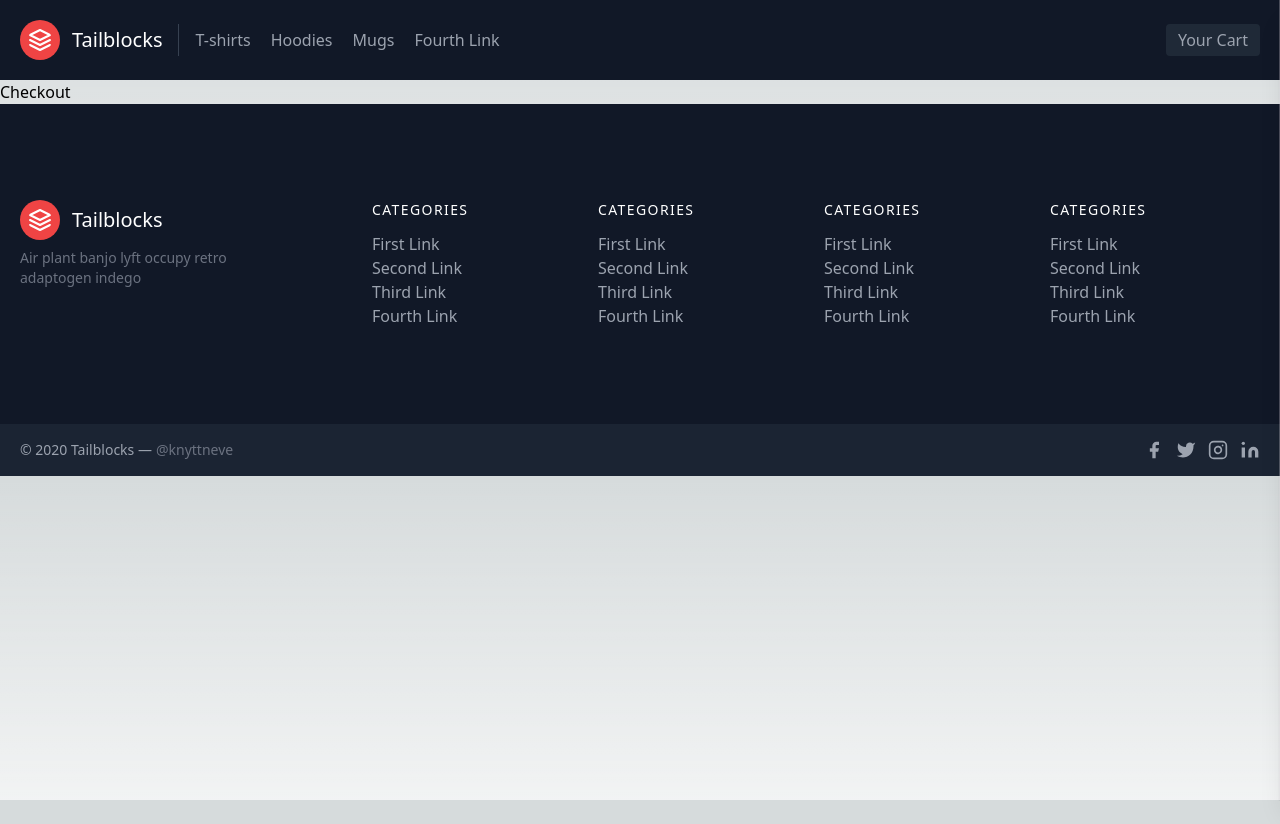
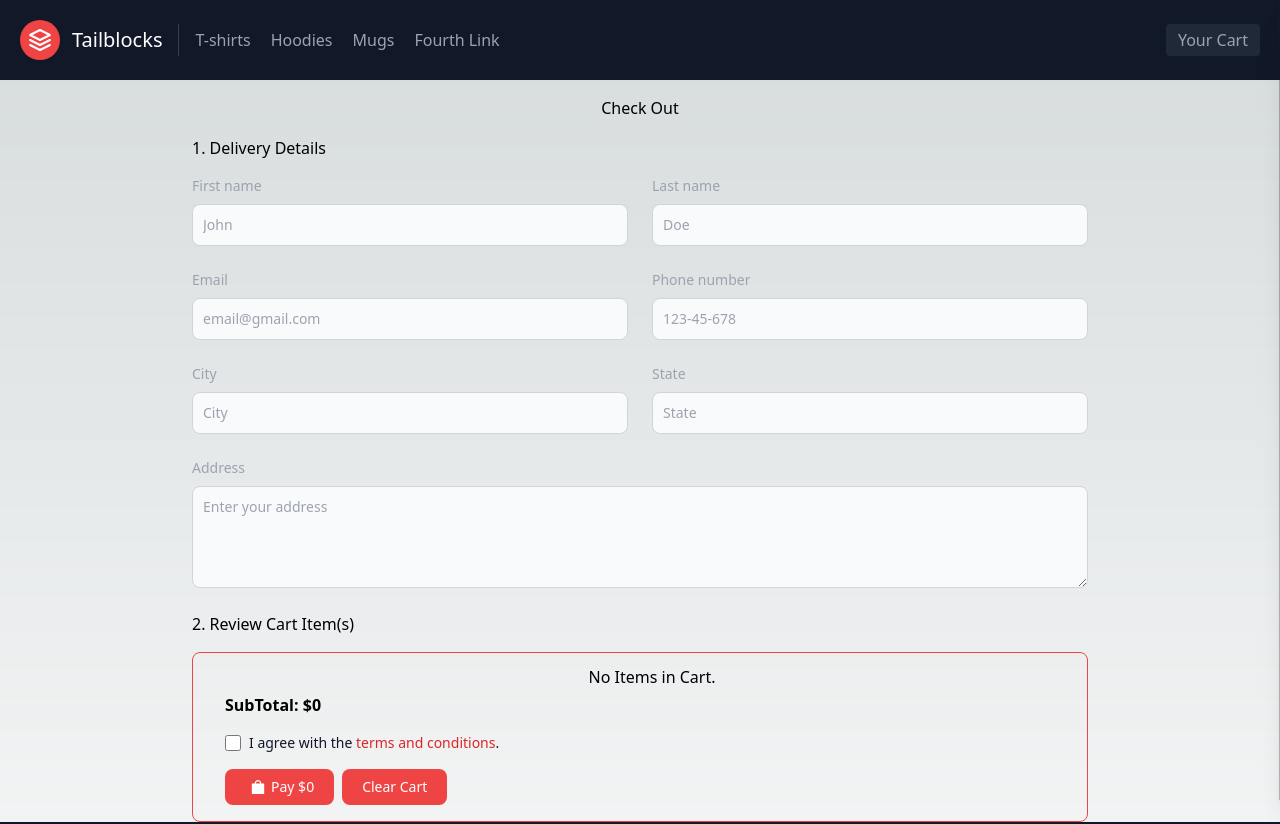
Before and after one commit to a-singh09/marvel-merch-store, a Next.js app: page /checkout in a window 1280 px wide. Shown: the top 824 px of the page. Before the commit the page ends 800 px from the top, so only its background shows below. Built offline with nearby package versions, Linux system fonts and the light colour scheme.

Commit message:
modified:   components/Navbar.js 	modified:   pages/checkout.js 	modified:   pages/order.js

```diff
--- a/components/Navbar.js
+++ b/components/Navbar.js
@@ -22,7 +22,7 @@ const Navbar = ({ cart, addToCart, removeFromCart, clearCart, subTotal }) => {
 
   return (
     <>
-      <header className="text-gray-400 bg-gray-900 body-font">
+      <header className="text-gray-400 bg-gray-900 body-font sticky top-0 z-10">
         <div className="container mx-auto flex flex-wrap p-5 flex-col md:flex-row items-center">
           <Link href={"/"} className="flex title-font font-medium items-center text-white mb-4 md:mb-0">
             <svg xmlns="http://www.w3.org/2000/svg" fill="none" stroke="currentColor" strokeLinecap="round" strokeLinejoin="round" strokeWidth="2" className="w-10 h-10 text-white p-2 bg-red-500 rounded-full" viewBox="0 0 24 24">
@@ -46,11 +46,11 @@ const Navbar = ({ cart, addToCart, removeFromCart, clearCart, subTotal }) => {
 
       <div
         ref={ref}
-        className={`h-screen sidebar absolute overflow-y-scroll right-0 top-0 p-10 bg-pink-50 z-10 backdrop-filter backdrop-blur-lg shadow-xl ring-1 ring-gray-900/5 transform transition-transform ${Object.keys(cart).length === 0 ? 'translate-x-full' : 'translate-x-0'} z-10`}>
+        className={`h-screen sidebar absolute overflow-y-scroll right-0 top-0 p-10 bg-gray-800 z-10 backdrop-filter backdrop-blur-lg shadow-xl ring-1 ring-gray-900/5 transform transition-transform ${Object.keys(cart).length === 0 ? 'translate-x-full' : 'translate-x-0'} z-10`}>
         <h2 className="text-xl font-bold text-center">Shopping Cart</h2>
         <span
           onClick={toggleCart}
-          className="absolute top-5 right-2  cursor-pointer text-pink-500 text-2xl">
+          className="absolute top-5 right-2  cursor-pointer text-red-600 text-2xl">
           <AiFillCloseCircle />
         </span>
         <ol className="list-decimal">
@@ -59,7 +59,7 @@ const Navbar = ({ cart, addToCart, removeFromCart, clearCart, subTotal }) => {
           )}
           {Object.keys(cart).map((k) => {
             return (
-              <li key={k} className="hover:text-black">
+              <li key={k} className="hover:text-red-400">
                 <div className="item flex my-5">
                   <div className="w-2/3 font-semibold text-sm">
                     {cart[k].name}({cart[k].size}/{cart[k].variant})
@@ -76,7 +76,7 @@ const Navbar = ({ cart, addToCart, removeFromCart, clearCart, subTotal }) => {
                           cart[k].variant
                         );
                       }}
-                      className="text-pink-500"
+                      className="text-red-600"
                     />
                     <span className="mx-2">{cart[k].qty}</span>
                     <AiFillPlusSquare
@@ -90,7 +90,7 @@ const Navbar = ({ cart, addToCart, removeFromCart, clearCart, subTotal }) => {
                           cart[k].variant
                         );
                       }}
-                      className="text-pink-500"
+                      className="text-red-600"
                     />
                   </div>
                 </div>
@@ -103,14 +103,14 @@ const Navbar = ({ cart, addToCart, removeFromCart, clearCart, subTotal }) => {
           <Link href={'/checkout'}><button
             // onClick={() => clearCart}
             type="button"
-            className="text-white bg-pink-500 hover:bg-pink-600 focus:ring-4 focus:outline-none focus:ring-[#FF9119]/50 font-medium rounded-lg text-sm px-5 py-2 text-center inline-flex items-center  mr-2 mb-2">
+            className="text-white bg-gray-8000 hover:bg-red-500 focus:ring-4 focus:outline-none focus:ring-[#FF9119]/50 font-medium rounded-lg text-sm px-5 py-2 text-center inline-flex items-center  mr-2 mb-2">
             <AiFillShopping className="text-lg mx-1" />
             Proceed
           </button></Link>
           <button
             onClick={clearCart}
             type="button"
-            className="text-white bg-pink-500 hover:bg-pink-600 focus:ring-4 focus:outline-none focus:ring-[#FF9119]/50 font-medium rounded-lg text-sm px-5 py-2 text-center inline-flex items-center  mr-2 mb-2">
+            className="text-white bg-gray-8000 hover:bg-red-500 focus:ring-4 focus:outline-none focus:ring-[#FF9119]/50 font-medium rounded-lg text-sm px-5 py-2 text-center inline-flex items-center  mr-2 mb-2">
 
             Clear Cart
           </button>
--- a/pages/checkout.js
+++ b/pages/checkout.js
@@ -1,8 +1,131 @@
 import React from 'react'
+import Link from "next/link";
 
-function Checkout() {
+import {AiFillPlusSquare, AiFillMinusSquare, AiFillShopping} from "react-icons/ai";
+
+const Checkout = ({ cart, addToCart, removeFromCart, clearCart, subTotal }) => {
   return (
-    <div>Checkout</div>
+    <div>
+      <h2 className='text-center my-4'>Check Out</h2>
+
+
+<form className='px-4 md:px-48'>
+<h5 className=' my-4'>1. Delivery Details</h5>
+    <div className="grid gap-6 mb-6 md:grid-cols-2 ">
+        <div>
+            <label forhtml="first_name" className="block mb-2 text-sm  text-gray-400 ">First name</label>
+            <input type="text" id="first_name" className="bg-gray-50 border border-gray-300 text-gray-900 text-sm rounded-lg focus:ring-red-500 focus:border-red-500 block w-full p-2.5 " placeholder="John" required/>
+        </div>
+        <div>
+            <label forhtml="last_name" className="block mb-2 text-sm  text-gray-400 ">Last name</label>
+            <input type="text" id="last_name" className="bg-gray-50 border border-gray-300 text-gray-900 text-sm rounded-lg focus:ring-red-500 focus:border-red-500 block w-full p-2.5 " placeholder="Doe" />
+        </div>
+        <div>
+            <label forhtml="email" className="block mb-2 text-sm  text-gray-400 ">Email</label>
+            <input type="email" id="email" className="bg-gray-50 border border-gray-300 text-gray-900 text-sm rounded-lg focus:ring-red-500 focus:border-red-500 block w-full p-2.5 " placeholder="email@gmail.com" required/>
+        </div>
+        <div>
+            <label forhtml="phone" className="block mb-2 text-sm  text-gray-400 ">Phone number</label>
+            <input type="tel" id="phone" className="bg-gray-50 border border-gray-300 text-gray-900 text-sm rounded-lg focus:ring-red-500 focus:border-red-500 block w-full p-2.5 " placeholder="123-45-678" pattern="[0-9]{3}-[0-9]{2}-[0-9]{3}" required/>
+        </div>
+        <div>
+            <label forhtml="city" className="block mb-2 text-sm  text-gray-400 ">City</label>
+            <input type="url" id="city" className="bg-gray-50 border border-gray-300 text-gray-900 text-sm rounded-lg focus:ring-red-500 focus:border-red-500 block w-full p-2.5 " placeholder="City" required/>
+        </div>
+        <div>
+            <label forhtml="state" className="block mb-2 text-sm  text-gray-400 ">State</label>
+            <input type="number" id="state" className="bg-gray-50 border border-gray-300 text-gray-900 text-sm rounded-lg focus:ring-red-500 focus:border-red-500 block w-full p-2.5 " placeholder="State" required/>
+        </div>
+    </div>
+    <div className="mb-6">
+        <label forhtml="address" className="block mb-2 text-sm  text-gray-400 ">Address</label>
+        <textarea type="text" id="address" className="bg-gray-50 border border-gray-300 text-gray-900 text-sm rounded-lg focus:ring-red-500 focus:border-red-500 block w-full p-2.5" rows='4' placeholder="Enter your address" required/>
+    </div>
+
+    {/*
+    <button type="submit" className="text-white bg-red-700 hover:bg-red-800 focus:ring-4 focus:outline-none focus:ring-red-300  rounded-lg text-sm w-full sm:w-auto px-5 py-2.5 text-center dark:bg-red-600 dark:hover:bg-red-700 dark:focus:ring-red-800">Submit</button> */}
+</form>
+
+
+  <div className=" px-4 md:px-48">
+  <h5 className='my-4'>2. Review Cart Item(s)</h5>
+    {/* //todo cart */}
+
+      <div className=" sidebar p-2 pl-8 border rounded-lg border-red-500 z-10">
+
+        <ol className="list-decimal px-4">
+          {Object.keys(cart).length == 0 && (
+            <div className="m-1 text-center">No Items in Cart.</div>
+          )}
+          {Object.keys(cart).map((k) => {
+            return (
+              <li key={k} className="hover:text-red-400">
+                <div className="item flex my-5">
+                  <div className=" font-semibold text-sm">
+                    {cart[k].name}
+                  </div>
+                  <div className="w-1/3 flex font-semibold text-center justify-center items-center text-lg">
+                    <AiFillMinusSquare
+                      onClick={() => {
+                        removeFromCart(
+                          k,
+                          1,
+                          cart[k].price,
+                          cart[k].name,
+                          cart[k].size,
+                          cart[k].variant
+                        );
+                      }}
+                      className="text-red-600"
+                    />
+                    <span className="mx-2">{cart[k].qty}</span>
+                    <AiFillPlusSquare
+                      onClick={() => {
+                        addToCart(
+                          k,
+                          1,
+                          cart[k].price,
+                          cart[k].name,
+                          cart[k].size,
+                          cart[k].variant
+                        );
+                      }}
+                      className="text-red-600"
+                    />
+                  </div>
+                </div>
+              </li>
+            );
+          })}
+        </ol>
+
+         <span className='font-bold py-2'>SubTotal: ${subTotal}</span>
+         <div className="flex items-start my-4">
+        <div className="flex items-center h-5">
+        <input id="remember" type="checkbox" value="" className="w-4 h-4 border border-gray-300 rounded bg-gray-50 focus:ring-3 focus:ring-red-300 dark:bg-gray-700 dark:border-gray-600 dark:focus:ring-red-600 dark:ring-offset-gray-800" required/>
+        </div>
+        <label forhtml="remember" className="ml-2 text-sm  text-gray-900 dark:text-gray-300">I agree with the <a href="#" className="text-red-600 hover:underline dark:text-red-500">terms and conditions</a>.</label>
+    </div>
+        <div className="flex mt-2">
+          <Link href={'/checkout'}><button
+            // onClick={() => clearCart}
+            type="button"
+            className="text-white bg-red-500 hover:bg-red-600 focus:ring-4 focus:outline-none focus:ring-[#FF9119]/50 font-medium rounded-lg text-sm px-5 py-2 text-center inline-flex items-center  mr-2 mb-2">
+            <AiFillShopping className="text-lg mx-1" />
+              Pay ${subTotal}
+          </button></Link>
+          <button
+            onClick={() => {clearCart}}
+            type="button"
+            className="text-white bg-red-500 hover:bg-red-600 focus:ring-4 focus:outline-none focus:ring-[#FF9119]/50 font-medium rounded-lg text-sm px-5 py-2 text-center inline-flex items-center  mr-2 mb-2">
+
+            Clear Cart
+          </button>
+        </div>
+      </div>
+  </div>
+
+    </div>
   )
 }
 
```
Also changed, not shown: pages/order.js (+37 -1 lines).
